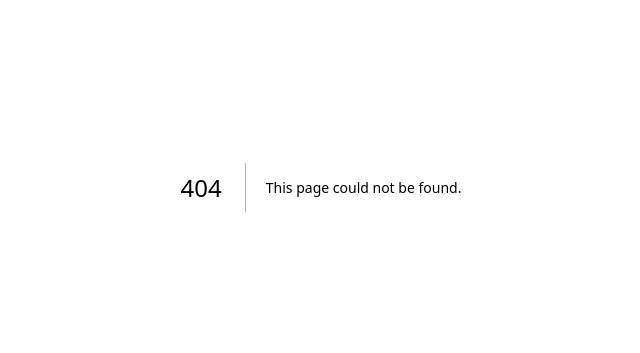
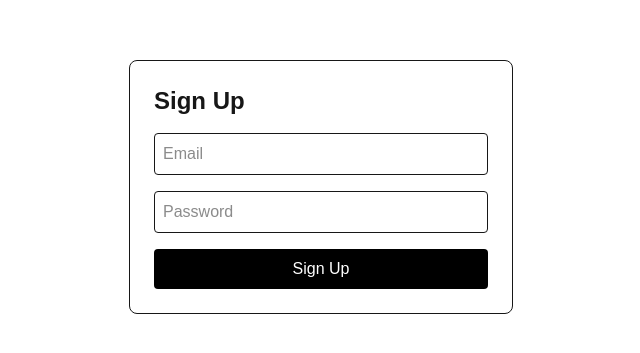
Before and after one commit to Zee-Gg/AI-Lecture-Notes-Frontend, a Next.js app in the folder lecture-notes-frontend/: page /signup in a window 1280 px wide. Before the commit this address had no page. Shown: the part 213-566 px from the top of the page, without its empty margins (319-959 px from the left). Built offline with nearby package versions, Linux system fonts and the light colour scheme; no server answers.

Commit message:
feat: build signup page UI

```diff
--- /dev/null
+++ b/lecture-notes-frontend/app/signup/page.tsx
@@ -0,0 +1,50 @@
+'use client';
+import { useState, FormEvent } from 'react';
+import { useRouter } from 'next/navigation';
+import { supabase } from '../lib/supabaseClient';
+
+export default function Signup() {
+  const [email, setEmail] = useState<string>('');
+  const [password, setPassword] = useState<string>('');
+  const [error, setError] = useState<string>('');
+  const router = useRouter();
+
+  const handleSignup = async (e: FormEvent<HTMLFormElement>) => {
+    e.preventDefault();
+    setError('');
+    const { error } = await supabase.auth.signUp({ email, password });
+    if (error) {
+      setError(error.message);
+    } else {
+      router.push('/login');
+    }
+  };
+
+  return (
+    <main className="min-h-screen flex items-center justify-center">
+      <form onSubmit={handleSignup} className="w-full max-w-sm p-6 border rounded-lg space-y-4">
+        <h1 className="text-2xl font-bold">Sign Up</h1>
+        {error && <p className="text-red-500 text-sm">{error}</p>}
+        <input
+          type="email"
+          placeholder="Email"
+          value={email}
+          onChange={(e) => setEmail(e.target.value)}
+          className="w-full border p-2 rounded"
+          required
+        />
+        <input
+          type="password"
+          placeholder="Password"
+          value={password}
+          onChange={(e) => setPassword(e.target.value)}
+          className="w-full border p-2 rounded"
+          required
+        />
+        <button type="submit" className="w-full bg-black text-white p-2 rounded">
+          Sign Up
+        </button>
+      </form>
+    </main>
+  );
+}
```
